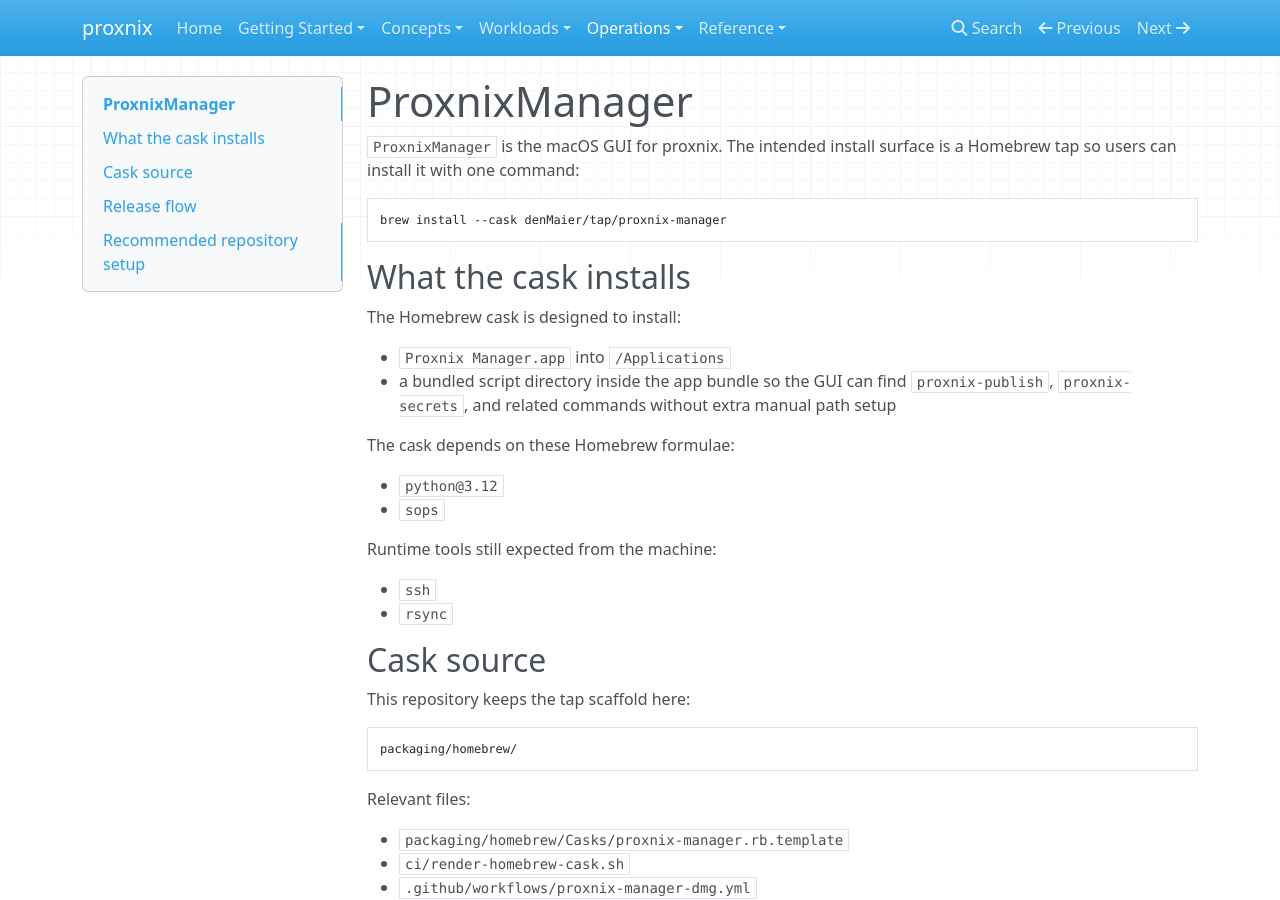
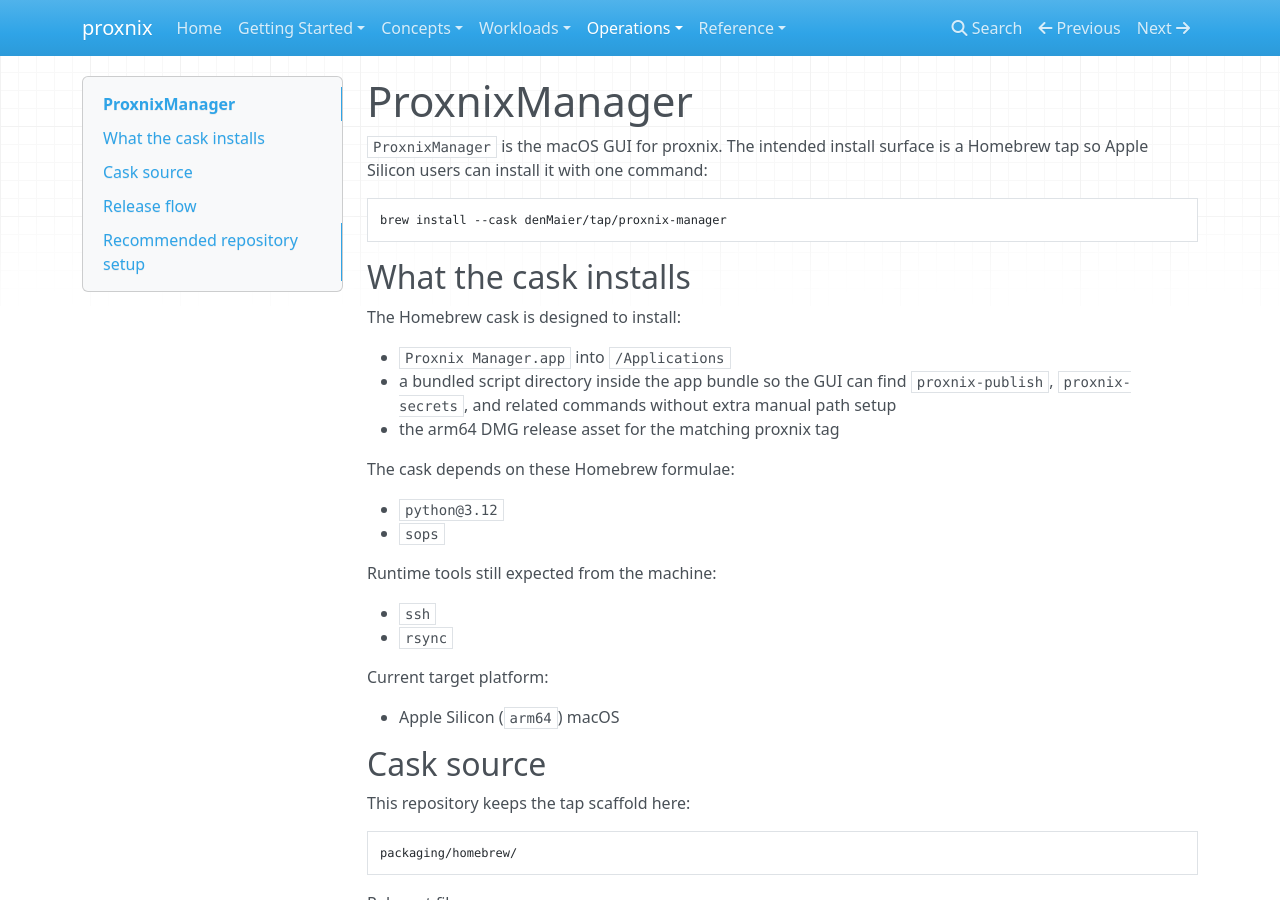
Before and after one commit to denMaier/proxnix, an MkDocs documentation site: the page built from docs/operations/proxnix-manager.md, in a window 1280 px wide and 900 px high. Built offline with MkDocs 1.6.1, drawn with Linux system fonts in a browser that asks for light colours; nearby versions of some CDN libraries.

Commit message:
Fix arm64 DMG packaging release flow

````diff
--- a/docs/operations/proxnix-manager.md
+++ b/docs/operations/proxnix-manager.md
@@ -1,7 +1,7 @@
 # ProxnixManager
 
 `ProxnixManager` is the macOS GUI for proxnix. The intended install surface is
-a Homebrew tap so users can install it with one command:
+a Homebrew tap so Apple Silicon users can install it with one command:
 
 ```bash
 brew install --cask denMaier/tap/proxnix-manager
@@ -15,6 +15,7 @@
 - a bundled script directory inside the app bundle so the GUI can find
   `proxnix-publish`, `proxnix-secrets`, and related commands without extra
   manual path setup
+- the arm64 DMG release asset for the matching proxnix tag
 
 The cask depends on these Homebrew formulae:
 
@@ -25,6 +26,10 @@
 
 - `ssh`
 - `rsync`
+
+Current target platform:
+
+- Apple Silicon (`arm64`) macOS
 
 ## Cask source
 
````
Also changed, not shown: docs/reference/commands.md (+1 -1 lines), packaging/homebrew/README.md (+3 -4 lines), 4 other files.
